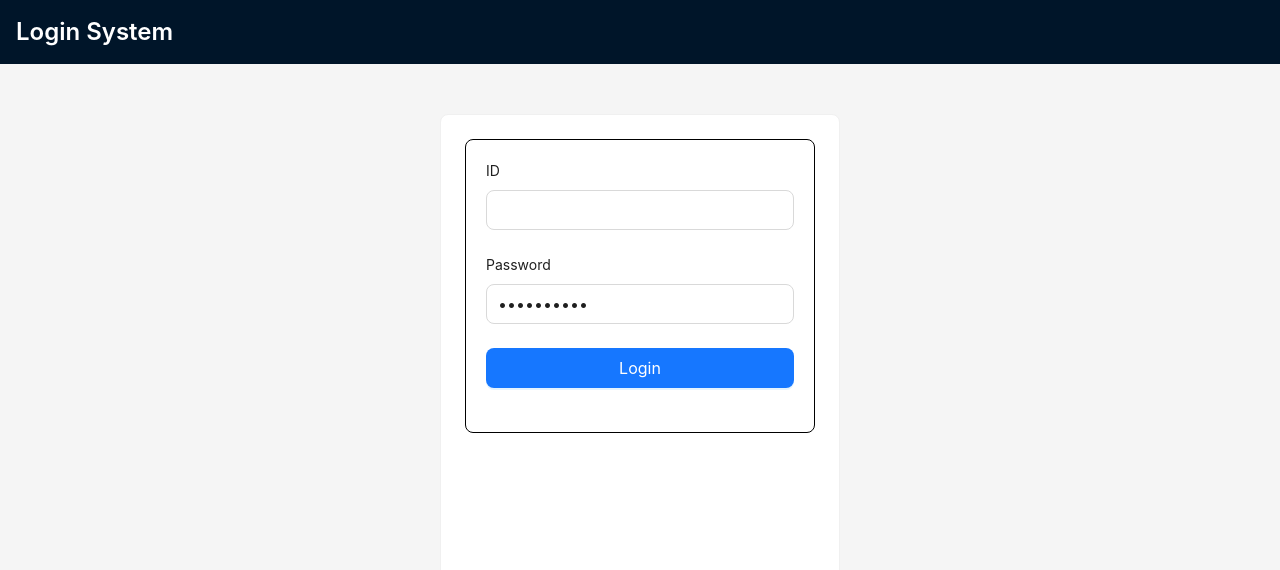
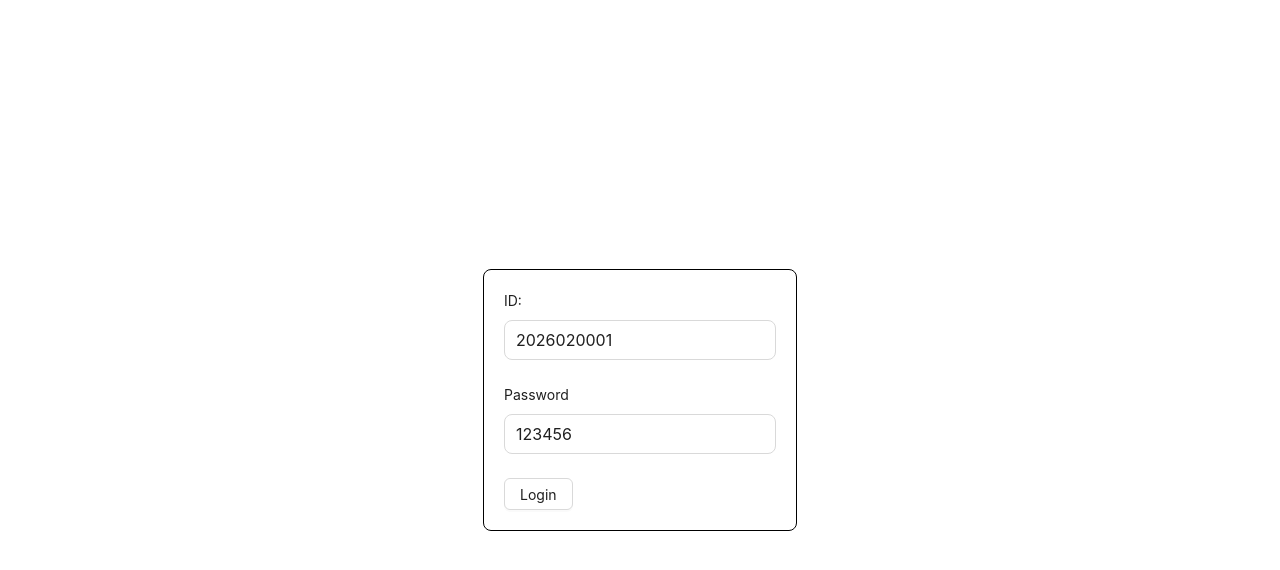
Before and after one commit to rajib-sadhu/redux-university-client, a React (Vite) app: page /login in a window 1280 px wide. Shown: the top 570 px of the page. Built offline with nearby package versions, Linux system fonts and the light colour scheme.

Commit message:
password reset option added for new user

```diff
--- /dev/null
+++ b/src/pages/ChangePassword.tsx
@@ -0,0 +1,38 @@
+import { Button, Row } from "antd";
+import PHForm from "../components/form/PHform";
+import PHInput from "../components/form/PHInput";
+import { FieldValues, SubmitHandler } from "react-hook-form";
+import { useChangePasswordMutation } from "../redux/features/admin/userManagement";
+import { TResponse } from "../types";
+import { useAppDispatch } from "../redux/hooks";
+import { logout } from "../redux/features/auth/authSlice";
+import { useNavigate } from "react-router-dom";
+
+const ChangePassword = () => {
+  const [changePassword] = useChangePasswordMutation();
+  const dispatch = useAppDispatch();
+  const navigate = useNavigate();
+
+  const onSubmit: SubmitHandler<FieldValues> = async (data) => {
+    console.log(data);
+
+    const res = (await changePassword(data)) as TResponse<any>;
+    console.log(res?.data?.success);
+    if (res?.data?.success) {
+      dispatch(logout());
+      navigate("/login");
+    }
+  };
+
+  return (
+    <Row justify="center" align="middle" style={{ height: "100vh" }}>
+      <PHForm onSubmit={onSubmit}>
+        <PHInput type="text" name="oldPassword" label="Old Password" />
+        <PHInput type="text" name="newPassword" label="New Password" />
+        <Button htmlType="submit">Change Password</Button>
+      </PHForm>
+    </Row>
+  );
+};
+
+export default ChangePassword;
--- a/src/pages/Login.tsx
+++ b/src/pages/Login.tsx
@@ -1,91 +1,58 @@
-import { Button, Card, Form, Input, Layout, Typography } from "antd";
-import { useLoginMutation } from "../redux/features/auth/authApi";
-import {
-  Controller,
-  FieldValues,
-  useForm,
-  useFormContext,
-} from "react-hook-form";
-import { useAppDispatch } from "../redux/hooks";
-import { setUser, TUser } from "../redux/features/auth/authSlice";
-import { verifyToken } from "../utils/verifyToken";
-import { useNavigate } from "react-router-dom";
-import { toast } from "sonner";
-import PHform from "../components/form/PHform";
-import PHInput from "../components/form/PHInput";
-
-const { Header, Content } = Layout;
-const { Title } = Typography;
+import { Button, Row } from 'antd';
+import { FieldValues } from 'react-hook-form';
+import { useLoginMutation } from '../redux/features/auth/authApi';
+import { useAppDispatch } from '../redux/hooks';
+import { TUser, setUser } from '../redux/features/auth/authSlice';
+import { verifyToken } from '../utils/verifyToken';
+import { useNavigate } from 'react-router-dom';
+import { toast } from 'sonner';
+import PHForm from '../components/form/PHform';
+import PHInput from '../components/form/PHInput';
 
 const Login = () => {
   const navigate = useNavigate();
+  const dispatch = useAppDispatch();
 
-  // const { control, handleSubmit } = useForm<FieldValues>();
-
-  const [login, { isLoading }] = useLoginMutation();
   const defaultValues = {
-    userId: '2025030004',
-    password: 'student123',
+    userId: '2026020001',
+    password: '123456',
   };
 
-  const dispatch = useAppDispatch();
+  const [login] = useLoginMutation();
 
   const onSubmit = async (data: FieldValues) => {
-
-    const toastId = toast.loading("logging In");
+    console.log(data);
+    const toastId = toast.loading('Logging in');
 
     try {
       const userInfo = {
-        id: data.id,
+        id: data.userId,
         password: data.password,
       };
       const res = await login(userInfo).unwrap();
 
       const user = verifyToken(res.data.accessToken) as TUser;
+      dispatch(setUser({ user: user, token: res.data.accessToken }));
+      toast.success('Logged in', { id: toastId, duration: 2000 });
 
-      dispatch(setUser({ user: user, token: res.data.accessToken }));
-      console.log("Login", res.data.accessToken);
-      navigate(`/${user.role}/dashboard`);
-
-      toast.success("User Logging successfully!", {
-        id: toastId,
-        duration: 2000,
-      });
-    } catch (error) {
-      console.log("Login Error", error);
-      toast.error("Login Error!", { id: toastId, duration: 2000 });
+      if (res.data.needsPasswordChange) {
+        navigate(`/change-password`);
+      } else {
+        navigate(`/${user.role}/dashboard`);
+      }
+    } catch (err) {
+      toast.error('Something went wrong', { id: toastId, duration: 2000 });
     }
   };
 
   return (
-    <Layout style={{ minHeight: "100vh" }}>
-      <Header style={{ background: "#001529", padding: 0 }}>
-        <Title level={3} style={{ color: "white", margin: "16px" }}>
-          Login System
-        </Title>
-      </Header>
-      <Content
-        style={{ padding: "50px", display: "flex", justifyContent: "center" }}
-      >
-        <Card style={{ width: 400 }}>
-          <PHform defaultValues={defaultValues} onSubmit={onSubmit}>
-            <PHInput name={"id"} type={"text"} label="ID" />
-            <PHInput name={"password"} type={"password"} label="Password" />
-            <Form.Item>
-              <Button
-                type="primary"
-                htmlType="submit"
-                size="large"
-                block
-                loading={isLoading}
-              >
-                Login
-              </Button>
-            </Form.Item>
-          </PHform>
-        </Card>
-      </Content>
-    </Layout>
+    <Row justify="center" align="middle" style={{ height: '100vh' }}>
+      <PHForm onSubmit={onSubmit} defaultValues={defaultValues}>
+        <PHInput type="text" name="userId" label="ID:" />
+        <PHInput type="text" name="password" label="Password" />
+        <Button htmlType="submit">Login</Button>
+      </PHForm>
+    </Row>
   );
 };
 
--- a/src/redux/api/baseApi.ts
+++ b/src/redux/api/baseApi.ts
@@ -5,19 +5,19 @@ import {
   FetchArgs,
   createApi,
   fetchBaseQuery,
-} from "@reduxjs/toolkit/query/react";
-import { RootState } from "../store";
-import { logout, setUser } from "../features/auth/authSlice";
-import { toast } from "sonner";
+} from '@reduxjs/toolkit/query/react';
+import { RootState } from '../store';
+import { logout, setUser } from '../features/auth/authSlice';
+import { toast } from 'sonner';
 
 const baseQuery = fetchBaseQuery({
-  baseUrl: "http://localhost:5000/api/v1",
-  credentials: "include",
+  baseUrl: 'http://localhost:5000/api/v1',
+  credentials: 'include',
   prepareHeaders: (headers, { getState }) => {
     const token = (getState() as RootState).auth.token;
 
     if (token) {
-      headers.set("authorization", `${token}`);
+      headers.set('authorization', `${token}`);
     }
 
     return headers;
@@ -32,18 +32,21 @@ const baseQueryWithRefreshToken: BaseQueryFn<
   let result = await baseQuery(args, api, extraOptions);
 
   if (result?.error?.status === 404) {
-    toast.error(result?.error?.data?.message);
+    toast.error(result.error.data.message);
   }
-
+  if (result?.error?.status === 403) {
+    toast.error(result.error.data.message);
+  }
   if (result?.error?.status === 401) {
     //* Send Refresh
-    const res = await fetch("http://localhost:5000/api/v1/auth/refresh-token", {
-      method: "POST",
-      credentials: "include",
+    console.log('Sending refresh token');
+
+    const res = await fetch('http://localhost:5000/api/v1/auth/refresh-token', {
+      method: 'POST',
+      credentials: 'include',
     });
 
     const data = await res.json();
-    console.log(data);
 
     if (data?.data?.accessToken) {
       const user = (api.getState() as RootState).auth.user;
@@ -65,8 +68,8 @@ const baseQueryWithRefreshToken: BaseQueryFn<
 };
 
 export const baseApi = createApi({
-  reducerPath: "baseApi",
+  reducerPath: 'baseApi',
   baseQuery: baseQueryWithRefreshToken,
-  tagTypes: ["semester","courses"],
+  tagTypes: ['semester', 'courses', 'offeredCourse'],
   endpoints: () => ({}),
 });
--- a/src/redux/features/admin/userManagement.ts
+++ b/src/redux/features/admin/userManagement.ts
@@ -1,27 +1,30 @@
-import { TStudent } from "../../../types";
-import { TQueryParam, TResponseRedux } from "../../../types/globals";
-import { baseApi } from "../../api/baseApi";
+import { TQueryParam, TResponseRedux, TStudent } from '../../../types';
+
+import { baseApi } from '../../api/baseApi';
 
 const userManagementApi = baseApi.injectEndpoints({
   endpoints: (builder) => ({
     getAllStudents: builder.query({
       query: (args) => {
+        console.log(args);
         const params = new URLSearchParams();
+
         if (args) {
           args.forEach((item: TQueryParam) => {
-            params?.append(item?.name, item?.value as string);
+            params.append(item.name, item.value as string);
           });
         }
+
         return {
-          url: "/students",
-          method: "GET",
+          url: '/students',
+          method: 'GET',
           params: params,
         };
       },
       transformResponse: (response: TResponseRedux<TStudent[]>) => {
         return {
-          data: response?.data,
-          meta: response?.meta,
+          data: response.data,
+          meta: response.meta,
         };
       },
     }),
@@ -37,8 +40,8 @@ const userManagementApi = baseApi.injectEndpoints({
         }
 
         return {
-          url: "/faculties",
-          method: "GET",
+          url: '/faculties',
+          method: 'GET',
           params: params,
         };
       },
@@ -51,8 +54,15 @@ const userManagementApi = baseApi.injectEndpoints({
     }),
     addStudent: builder.mutation({
       query: (data) => ({
-        url: "/users/create-student",
-        method: "POST",
+        url: '/users/create-student',
+        method: 'POST',
+        body: data,
+      }),
+    }),
+    changePassword: builder.mutation({
+      query: (data) => ({
+        url: '/auth/change-password',
+        method: 'POST',
         body: data,
       }),
     }),
@@ -63,4 +73,5 @@ export const {
   useAddStudentMutation,
   useGetAllStudentsQuery,
   useGetAllFacultiesQuery,
+  useChangePasswordMutation,
 } = userManagementApi;
```
Also changed, not shown: src/routes/routes.tsx (+20 -20 lines).
